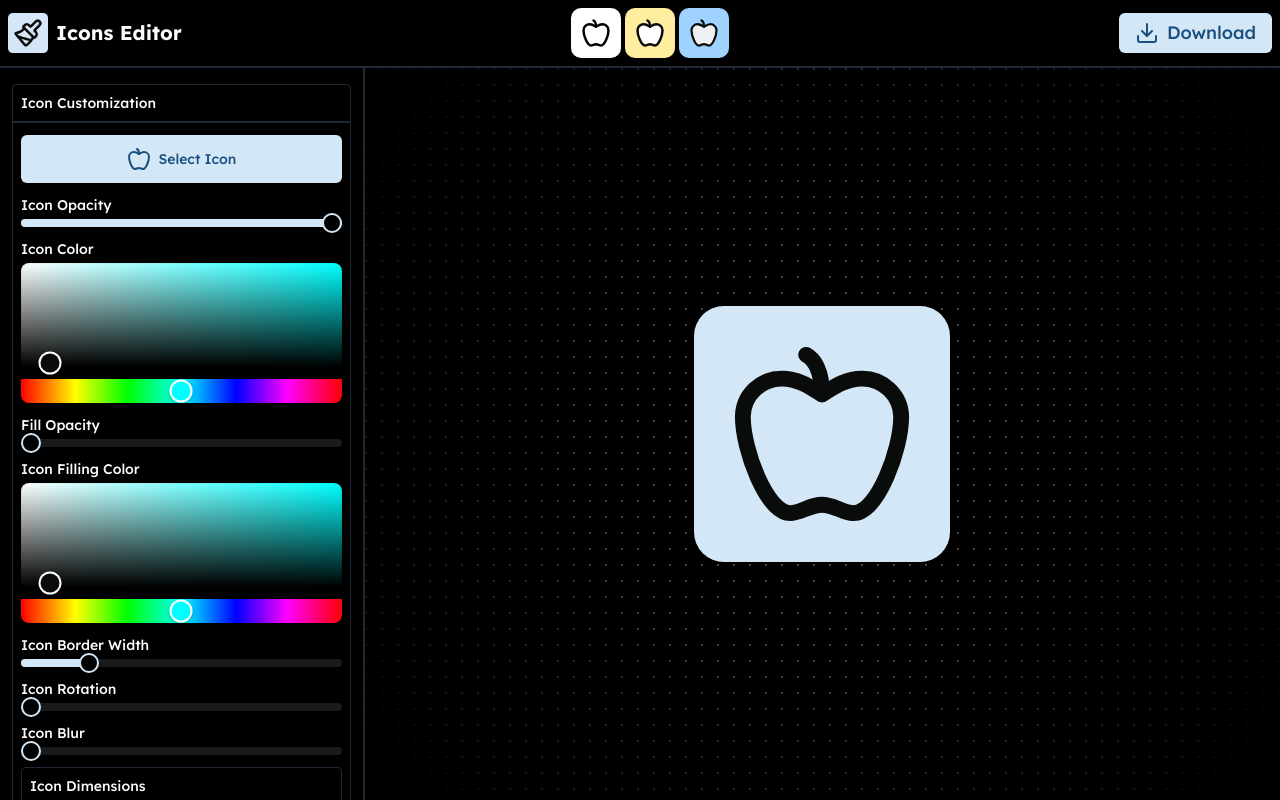
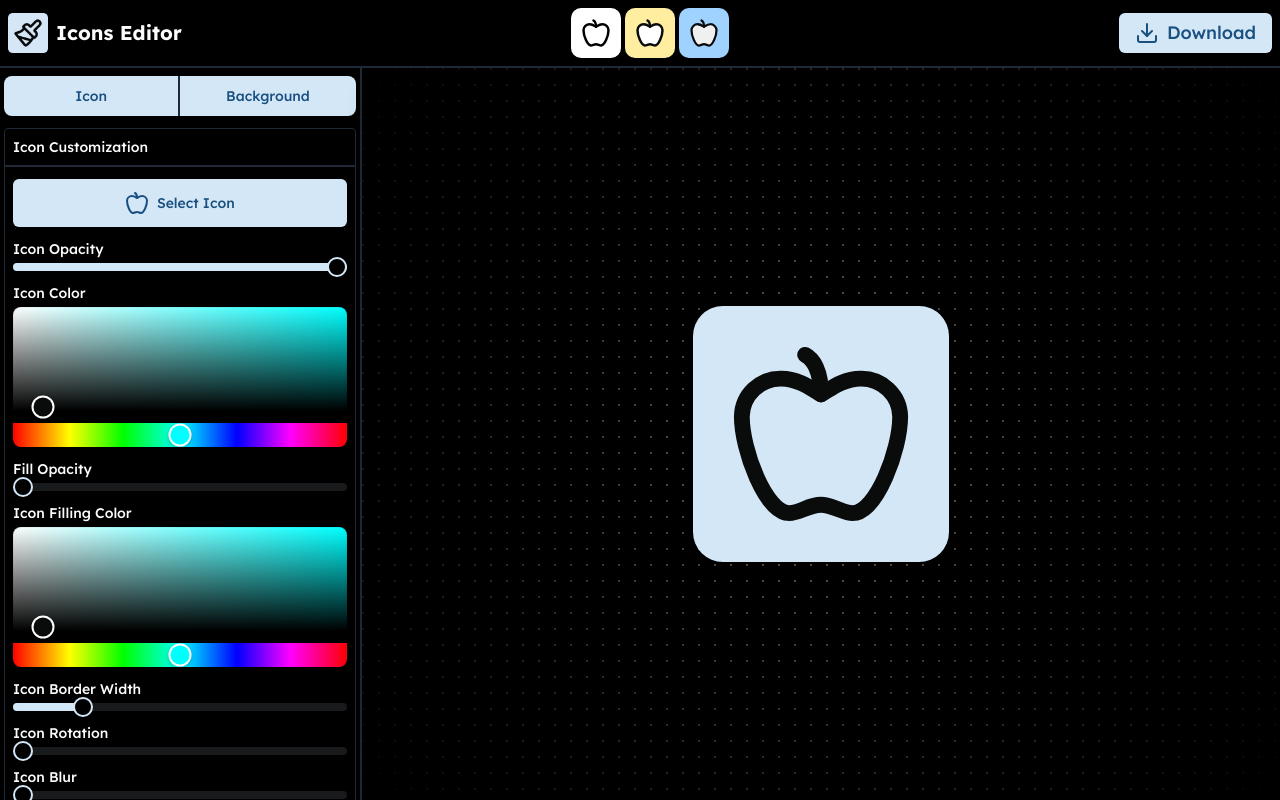
Before and after one commit to vwh/icon-editor, a React (Vite) app: page / in a window 1280 px wide. Built offline with nearby package versions, Linux system fonts and the light colour scheme.

Commit message:
feat: added taps

```diff
--- a/src/components/sidebar.tsx
+++ b/src/components/sidebar.tsx
@@ -1,8 +1,10 @@
+import { useState } from "react";
 import { useStore } from "@/store/useStore";
 
 import { Slider } from "@/components/ui/slider";
 import { HexColorPicker } from "react-colorful";
 import IconsDialog from "./icons-dialog";
+import { Button } from "./ui/button";
 
 type ControlProps = {
   label: string;
@@ -46,10 +48,34 @@ const ControlColor: React.FC<ControlColorProps> = ({
 );
 
 export default function Sidebar() {
-  const { svgSettings, updateSvgSetting } = useStore();
+  const [tapName, setTapName] = useState<"icon" | "background">("icon");
 
   return (
-    <aside className="w-full space-y-3 overflow-y-auto border-b-[3px] border-r-2 p-3 pt-4 md:w-[500px] md:border-b-0">
+    <aside className="w-full space-y-3 overflow-y-auto border-b-[3px] border-r-2 px-1 py-2 md:w-[500px] md:border-b-0">
+      <div className="flex">
+        <Button
+          className="w-full rounded-none rounded-bl-lg rounded-tl-lg border-r-2"
+          onClick={() => setTapName("icon")}
+        >
+          Icon
+        </Button>
+        <Button
+          className="w-full rounded-none rounded-br-lg rounded-tr-lg"
+          onClick={() => setTapName("background")}
+        >
+          Background
+        </Button>
+      </div>
+      <div className="space-y-3 md:border-b-0">
+        {tapName === "icon" ? <IconControlGroup /> : <BackgroundControlGroup />}
+      </div>
+    </aside>
+  );
+}
+
+function IconControlGroup() {
+  const { svgSettings, updateSvgSetting } = useStore();
+  return (
     <ControlGroup label="Icon Customization">
       <div className="mt-2">
         <IconsDialog />
@@ -169,6 +195,12 @@ export default function Sidebar() {
         />
       </ControlGroup>
     </ControlGroup>
+  );
+}
+
+function BackgroundControlGroup() {
+  const { svgSettings, updateSvgSetting } = useStore();
+  return (
     <ControlGroup label="Background Customization">
       <ControlColor
         label="Background Color"
@@ -189,9 +221,7 @@ export default function Sidebar() {
         max={20}
         step={0.1}
         value={[svgSettings.backgroundBlur]}
-          onValueChange={(value) =>
-            updateSvgSetting("backgroundBlur", value[0])
-          }
+        onValueChange={(value) => updateSvgSetting("backgroundBlur", value[0])}
       />
       <ControlGroup label="Shadow">
         <ControlColor
@@ -213,9 +243,7 @@ export default function Sidebar() {
           max={20}
           step={1}
           value={[svgSettings.shadowOffsetX]}
-            onValueChange={(value) =>
-              updateSvgSetting("shadowOffsetX", value[0])
-            }
+          onValueChange={(value) => updateSvgSetting("shadowOffsetX", value[0])}
         />
         <ControlSlider
           label="Shadow Offset Y"
@@ -223,12 +251,9 @@ export default function Sidebar() {
           max={20}
           step={1}
           value={[svgSettings.shadowOffsetY]}
-            onValueChange={(value) =>
-              updateSvgSetting("shadowOffsetY", value[0])
-            }
+          onValueChange={(value) => updateSvgSetting("shadowOffsetY", value[0])}
         />
       </ControlGroup>
     </ControlGroup>
-    </aside>
   );
 }
```
Lines whose indentation alone changed are shown as unchanged.
